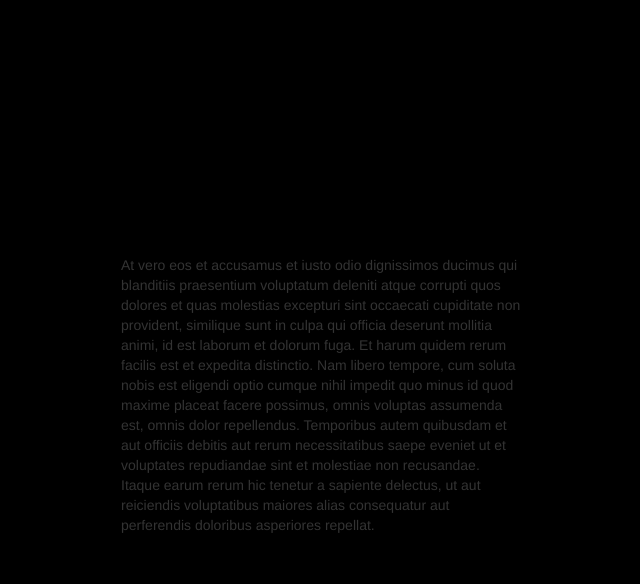
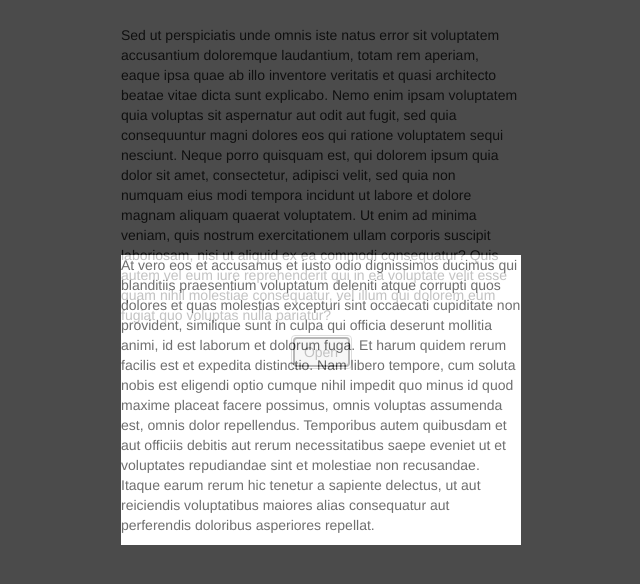
Before and after one commit to Floresj4/shadowbox, a website: page index.html in a window 1280 px wide. Both pictures are taken after a click on the button "Open". Shown: the whole page, without its empty margins (319-959 px from the left). Drawn offline with nearby package versions, Linux system fonts and the light colour scheme.

Commit message:
updating shadow-content container, needs more work

```diff
--- a/index.html
+++ b/index.html
@@ -21,20 +21,29 @@
 		}
 
 		.shadow-box {
+            z-index: 10;
+
 			background-color:#000;
 
 			/* Theoretically for IE 8 & 9 (more valid) */
 			/* ...but not required as filter works too */
 			/* should come BEFORE filter */
-			-ms-filter:"progid:DXImageTransform.Microsoft.Alpha(Opacity=20)"; // IE8
+			-ms-filter:"progid:DXImageTransform.Microsoft.Alpha(Opacity=70)";
 
 			/* This works in IE 8 & 9 too */
 			/* ... but also 5, 6, 7 */
-			filter: alpha(opacity=20); // IE 5-7
+			filter: alpha(opacity=70);
 
 			/* Modern Browsers */
-			opacity: 0.2;
+			opacity: 0.7;
 		}
+
+        .shadow-content {
+            background-color: #fff;
+            -ms-filter:"progid:DXImageTransform.Microsoft.Alpha(Opacity=100)";
+            filter: alpha(opacity=100);
+            opacity: 1.0;
+        }
 	</style>
 	<script type='text/javascript'>
 		$(function(){
```
